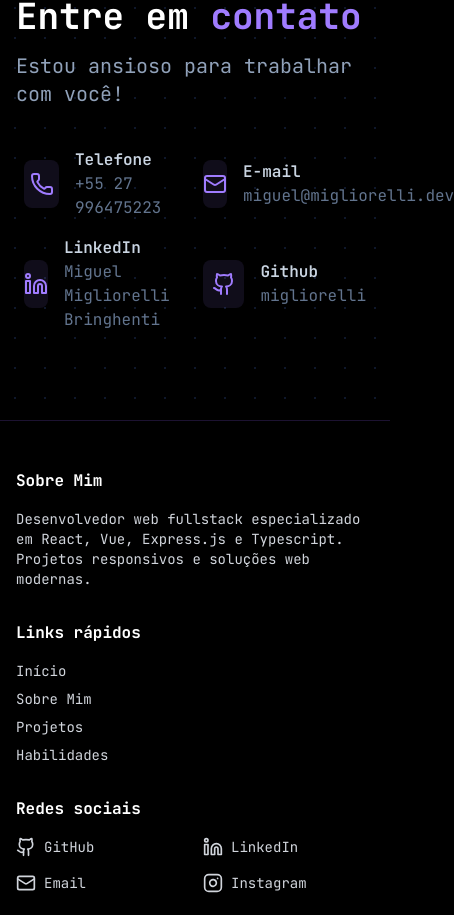
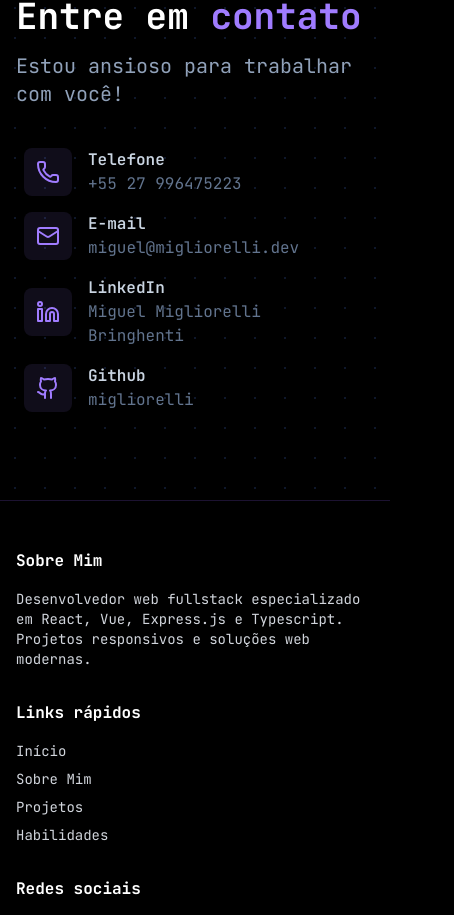
Before and after one commit to migliorelli/migliorelli.dev, a Vue app: page / in a window 390 px wide. Shown: the part 6397-7312 px from the top of the page, 454 px wide, since content can reach past the window. Built offline with nearby package versions, Linux system fonts and the light colour scheme; a web font is replaced by a local one.

Commit message:
line 34: added md to grid cols 2

```diff
--- a/src/components/sections/Contact.vue
+++ b/src/components/sections/Contact.vue
@@ -31,7 +31,7 @@ const sendMessage = (e: Event) => {
               {{ t("contact.description") }}
             </p>
 
-            <div class="grid grid-cols-2">
+            <div class="grid md:grid-cols-2">
               <a
                 href="tel:+5527996475223"
                 class="hover:bg-primary/20 flex items-center gap-4 rounded-lg p-2"
```
